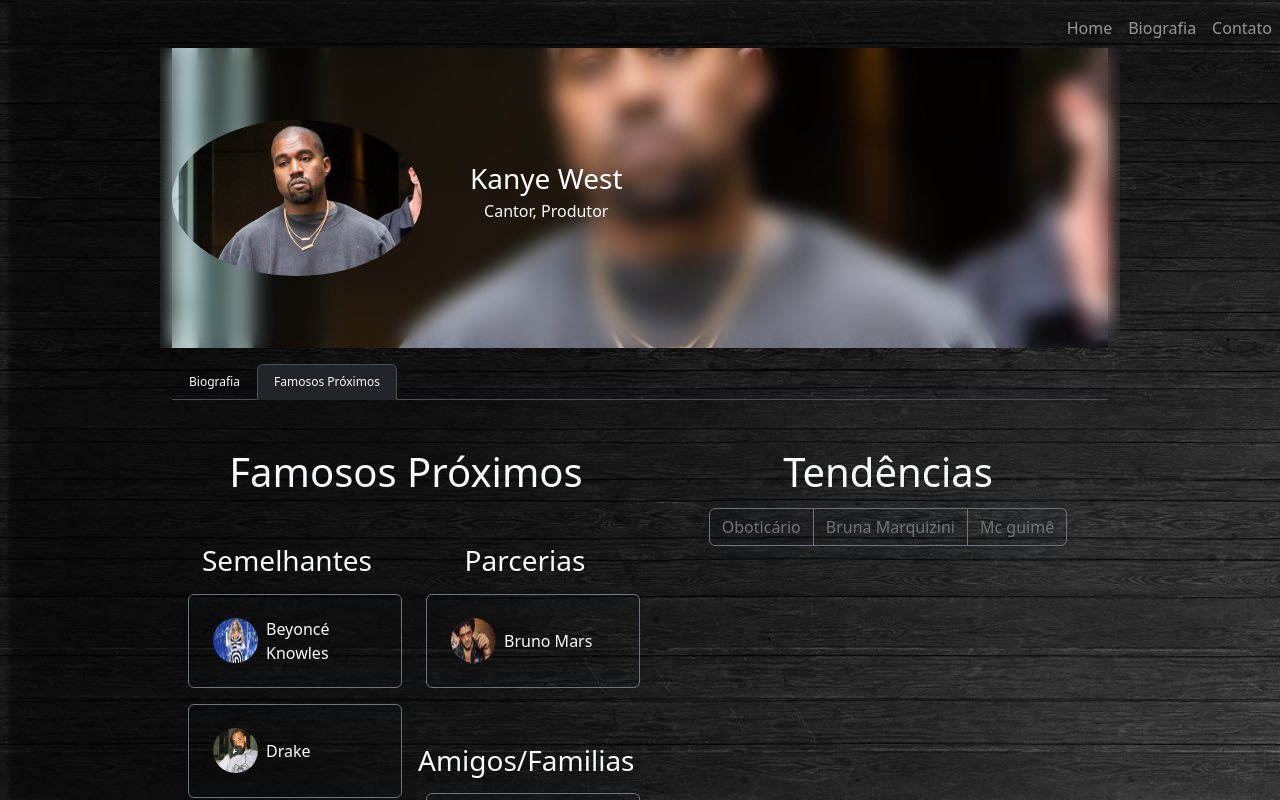
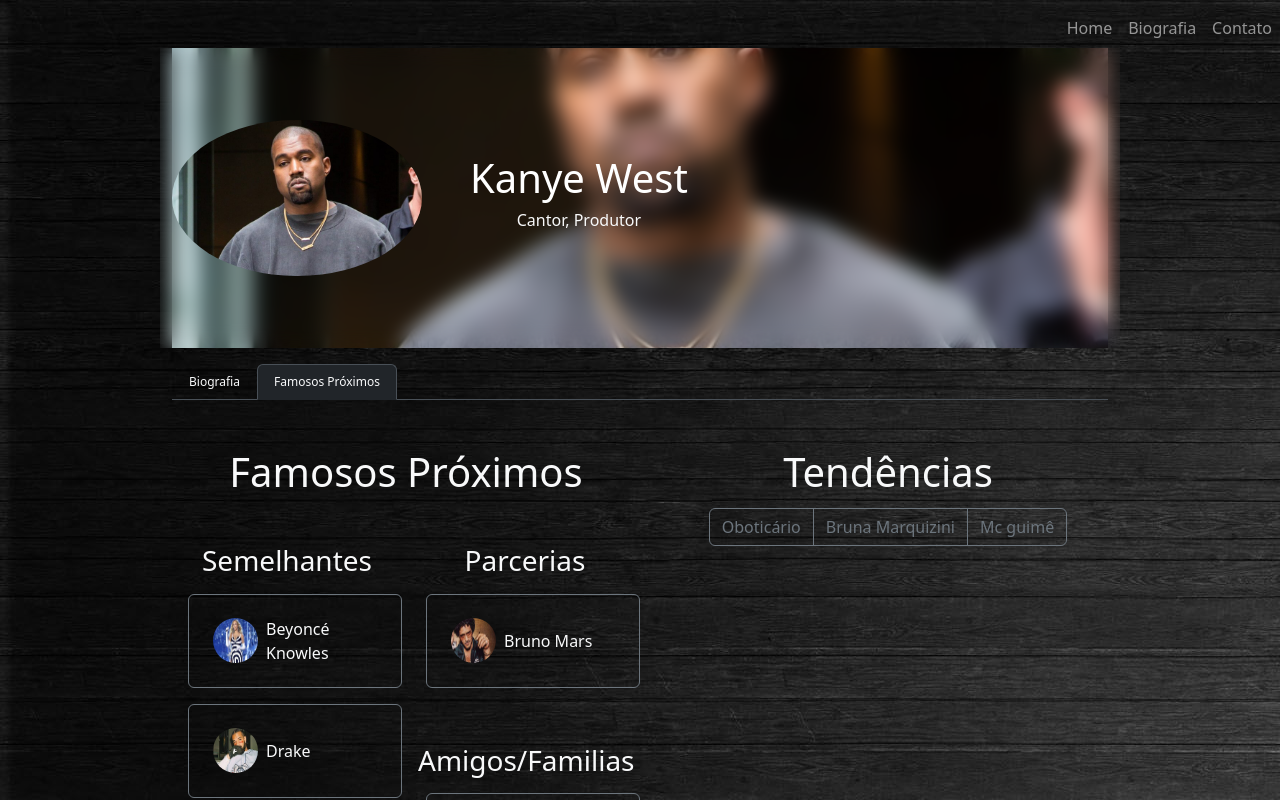
Before and after one commit to Renanluizssx/Projeto-Kanye-West, a React (Create React App) app in the folder myapp/: page /Famosos in a window 1280 px wide. Shown: the top 800 px of the page. Built offline with nearby package versions, Linux system fonts and the light colour scheme.

Commit message:
commitado

```diff
--- a/myapp/src/Componentes/header-biografia/index.js
+++ b/myapp/src/Componentes/header-biografia/index.js
@@ -17,7 +17,7 @@ function HeaderBiografia({ Row, Col }) {
                   />
 
                   <p className="text-center ms-0 ms-sm-0 ms-md-0 ms-lg-5 ms-xl-5 ms-xxl-5">
-                    <span className="fs-3">Kanye West</span>
+                    <span className="fs-1">Kanye West</span>
                     <br /> Cantor, Produtor
                   </p>
                 </Col>
--- a/myapp/src/pages/secao-famosos/index.js
+++ b/myapp/src/pages/secao-famosos/index.js
@@ -6,7 +6,7 @@ import HeaderBiografia from "../../Componentes/header-biografia";
 import NavegacaoHeader from "../../Componentes/navegacao-header";
 import * as React from "react";
 import DadosArtistas from "../../Componentes/boxes-artista";
-import { dadosArtistas } from "../../ColecaodeDados";
+import { dadosArtistas } from "../../colecao-de-dados/ColecaodeDados";
 import Tendencias from "../../Componentes/tendencias";
 import "./secao-famosos.css";
 
```
Also changed, not shown: myapp/src/colecao-de-dados/ColecaodeDados.js (renamed from myapp/src/ColecaodeDados.js, +15 -15 lines).
